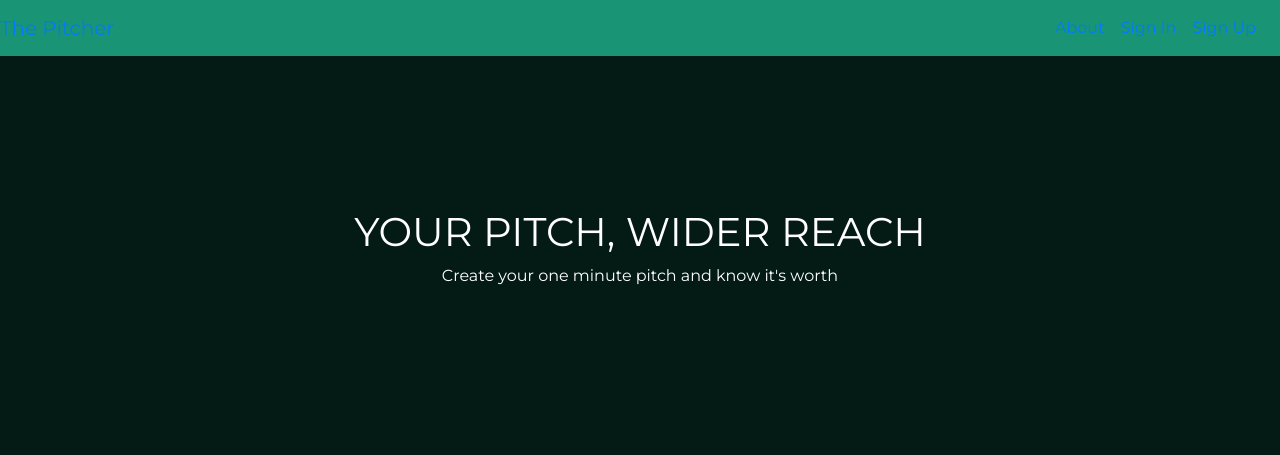
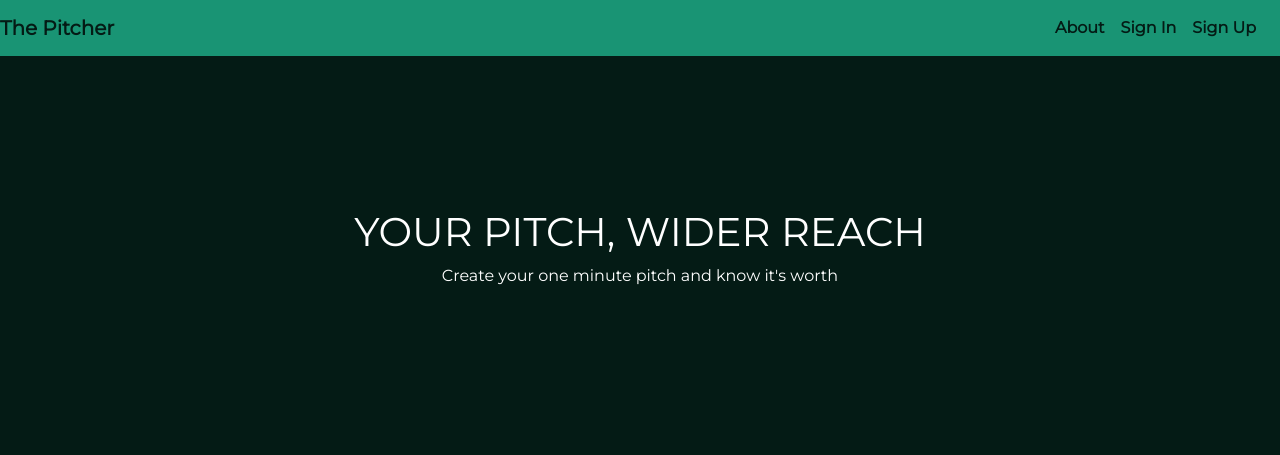
Before and after one commit to Mantongash/pitcher, a Flask app: page / in a window 1280 px wide. Shown: the top 455 px of the page. Run offline with Flask 2, Linux system fonts and the light colour scheme; some libraries are stand-ins or nearby versions.

Commit message:
Modified the navbar text color and weight

```diff
--- a/static/css/styles.css
+++ b/static/css/styles.css
@@ -28,3 +28,8 @@ header {
 nav {
   background: #199474;
 }
+
+nav a {
+  color: #041b15;
+  font-weight: bolder;
+}
```
